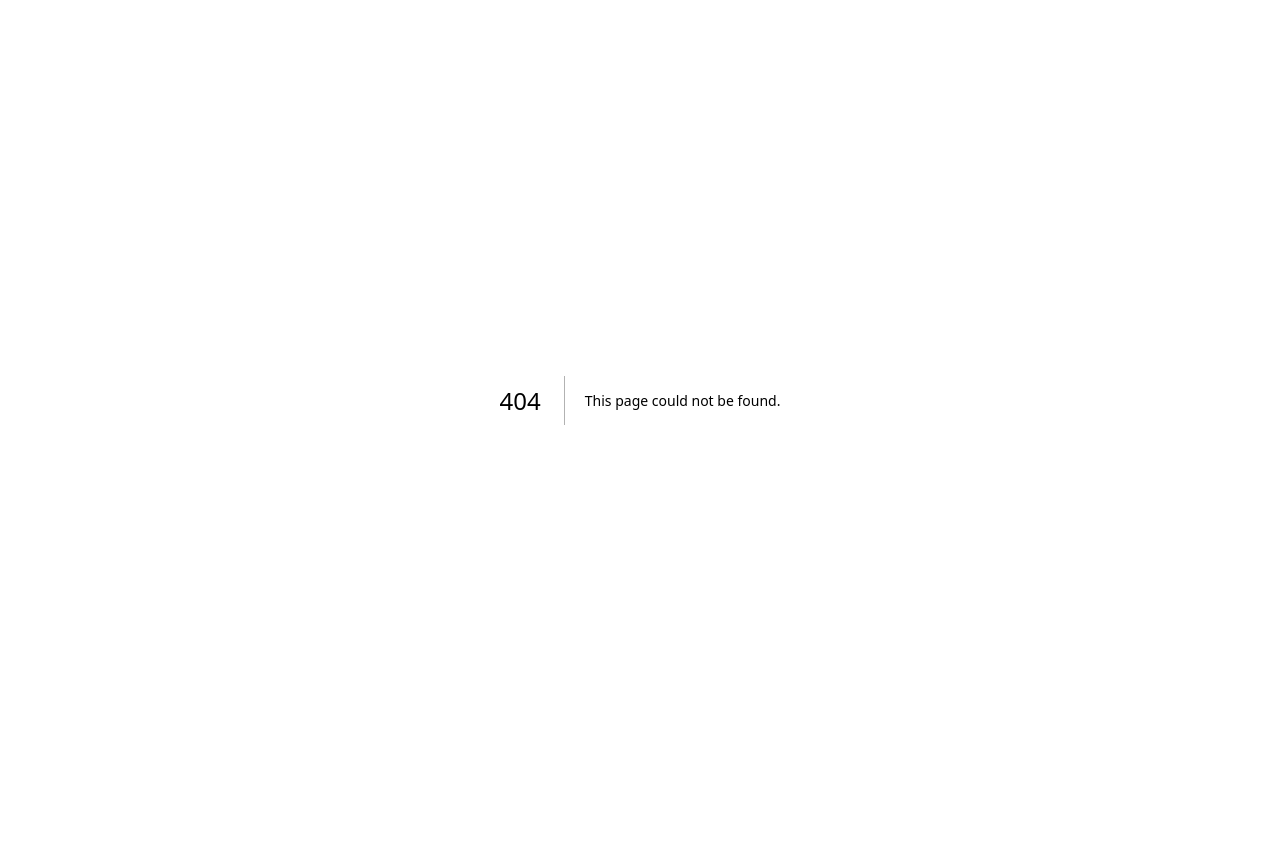
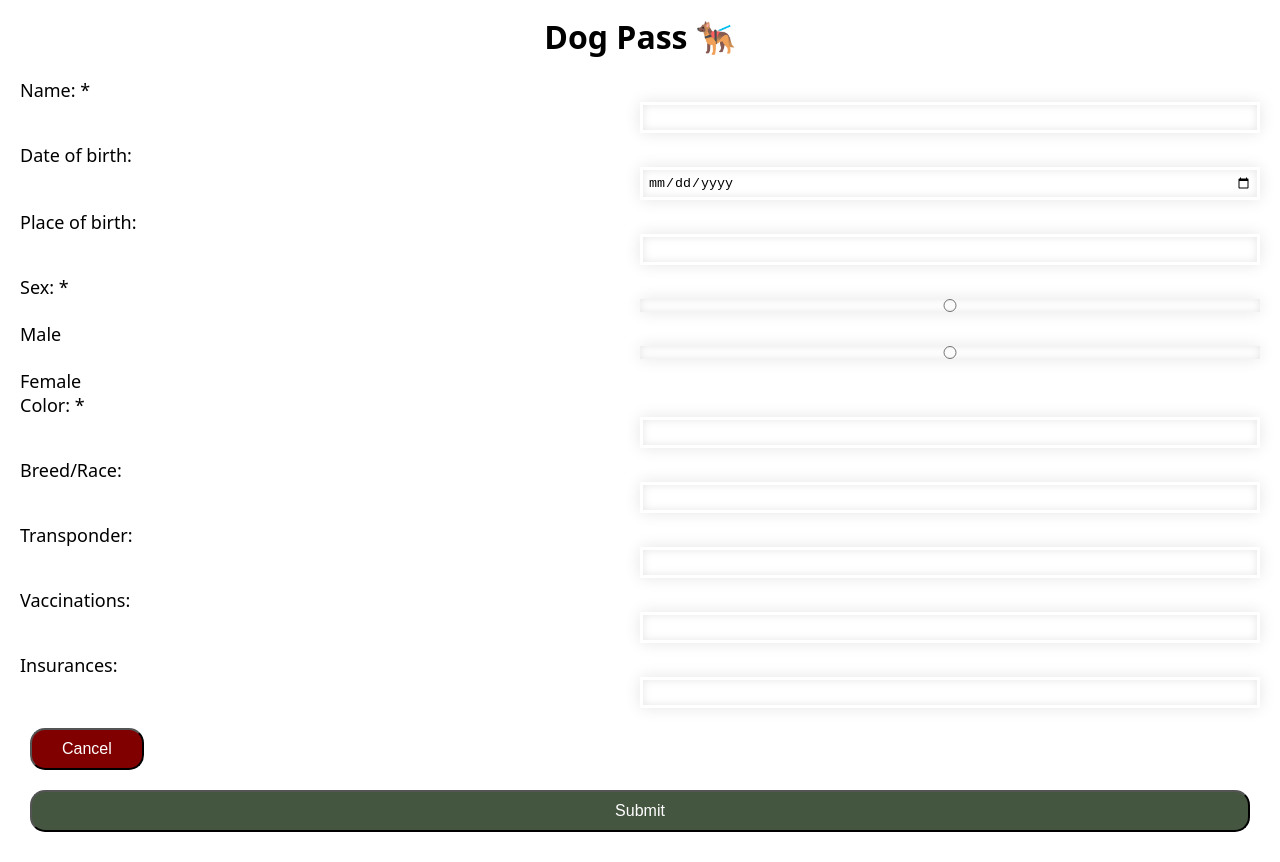
Before and after one commit to RonnySteady/dogpass, a Next.js app: page /dogform in a window 1280 px wide. Before the commit this address had no page. Before the commit the page ends 800 px from the top, so only its background shows below. Built offline with nearby package versions, Linux system fonts and the light colour scheme.

Commit message:
added CreateDog component incl form, rendered in separate page pages/dogform/index.js

```diff
--- /dev/null
+++ b/components/CreateDog/index.js
@@ -0,0 +1,175 @@
+import { useState } from "react";
+import styled from "styled-components";
+import { uid } from "uid";
+import DogCard from "../DogCard";
+import Link from "next/link";
+
+export default function CreateDog({ dogs }) {
+  const [newDog, setNewDog] = useState([]);
+  // const [dateOfBirth, setDateOfBirth] = useState("");
+  // const [placeOfBirth, setPlaceOfBirth] = useState("");
+  // const [sex, setSex] = useState("");
+  // const [color, setColor] = useState("");
+  // const [breedRace, setBreedRace] = useState("");
+  // const [transponder, setTransponder] = useState("");
+  // const [vaccinations, setVaccinations] = useState("");
+  // const [insurances, setInsurances] = useState("");
+
+  const handleSubmit = (event) => {
+    event.preventDefault();
+    // form submission logic
+
+    const data = new FormData(event.target);
+    const formData = Object.fromEntries(data);
+    console.log(formData);
+    const updatedDog = [
+      {
+        id: uid(),
+        name: formData.name,
+        dateOfBirth: formData.dateofbirth,
+        placeOfBirth: formData.placeofbirth,
+        sex: formData.sex,
+        color: formData.color,
+        breedRace: formData.breedrace,
+        transponder: formData.transponder,
+        vaccinations: formData.vaccinations,
+        insurances: formData.insurances,
+      },
+    ];
+    setNewDog(updatedDog);
+  };
+
+  console.log(dogs);
+  return (
+    <>
+      <StyledForm onSubmit={handleSubmit}>
+        <div>
+          <StyledLabel htmlFor="name">Name: * </StyledLabel>
+          <StyledInput type="text" name="name" id="name" required />
+        </div>
+        <div>
+          <StyledLabel htmlFor="dateofbirth">Date of birth: </StyledLabel>
+          <StyledInput type="date" name="dateofbirth" id="dateofbirth" />
+        </div>
+        <div>
+          <StyledLabel htmlFor="placeofbirth">Place of birth: </StyledLabel>
+          <StyledTextarea name="placeofbirth" id="placeofbirth" rows="1" />
+        </div>
+        <div>
+          <StyledLabel htmlFor="sex">Sex: *</StyledLabel>
+          <StyledInput
+            type="radio"
+            name="sex"
+            id="male"
+            value="male"
+            required
+          />
+          <StyledLabel htmlFor="male">Male</StyledLabel>
+          <StyledInput
+            type="radio"
+            name="sex"
+            id="female"
+            value="female"
+            required
+          />
+          <StyledLabel htmlFor="female">Female</StyledLabel>
+        </div>
+        <div>
+          <StyledLabel htmlFor="color">Color: *</StyledLabel>
+          <StyledTextarea name="color" id="color" rows="1" required />
+        </div>
+        <div>
+          <StyledLabel htmlFor="breedrace">Breed/Race: </StyledLabel>
+          <StyledTextarea name="breedrace" id="breedrace" rows="1" />
+        </div>
+        <div>
+          <StyledLabel htmlFor="transponder">Transponder: </StyledLabel>
+          <StyledTextarea name="transponder" id="transponder" rows="1" />
+        </div>
+        <div>
+          <StyledLabel htmlFor="vaccinations">Vaccinations: </StyledLabel>
+          <StyledTextarea name="vaccinations" id="vaccinations" rows="1" />
+        </div>
+        <div>
+          <StyledLabel htmlFor="insurances">Insurances: </StyledLabel>
+          <StyledTextarea name="insurances" id="insurances" rows="1" />
+        </div>
+        <Link href="/">
+          <StyledCancelButton type="button">Cancel</StyledCancelButton>
+        </Link>
+        <StyledSubmitButton type="submit">Submit</StyledSubmitButton>
+      </StyledForm>
+
+      <div>
+        {newDog.map((dog) => (
+          <DogCard key={dog.id} dog={dog} />
+        ))}
+      </div>
+    </>
+  );
+}
+
+const StyledLabel = styled.label`
+  font-size: 18px;
+`;
+
+const StyledInput = styled.input`
+  display: flex;
+  flex-direction: column;
+  width: 50%;
+  position: relative;
+  left: 50%;
+  border: 3px solid white;
+  -webkit-box-shadow: inset 0 0 8px rgba(0, 0, 0, 0.1),
+    0 0 16px rgba(0, 0, 0, 0.1);
+  -moz-box-shadow: inset 0 0 8px rgba(0, 0, 0, 0.1), 0 0 16px rgba(0, 0, 0, 0.1);
+  box-shadow: inset 0 0 8px rgba(0, 0, 0, 0.1), 0 0 16px rgba(0, 0, 0, 0.1);
+  padding: 5px;
+  background: rgba(255, 255, 255, 0.5);
+  margin: 0 0 10px 0;
+`;
+
+const StyledTextarea = styled.input`
+  display: flex;
+  flex-direction: column;
+  width: 50%;
+  position: relative;
+  left: 50%;
+  border: 3px solid white;
+  -webkit-box-shadow: inset 0 0 8px rgba(0, 0, 0, 0.1),
+    0 0 16px rgba(0, 0, 0, 0.1);
+  -moz-box-shadow: inset 0 0 8px rgba(0, 0, 0, 0.1), 0 0 16px rgba(0, 0, 0, 0.1);
+  box-shadow: inset 0 0 8px rgba(0, 0, 0, 0.1), 0 0 16px rgba(0, 0, 0, 0.1);
+  padding: 5px;
+  background: rgba(255, 255, 255, 0.5);
+  margin: 0 0 10px 0;
+`;
+
+const StyledRadio = styled.button`
+  display: flex;
+  flex-direction: row;
+`;
+
+const StyledForm = styled.form`
+  margin: 20px;
+  display: flex;
+  flex-direction: column;
+`;
+
+const StyledCancelButton = styled.button`
+  margin: 10px;
+  background-color: #800000;
+  color: white;
+  padding: 10px 30px;
+  font-size: 16px;
+  border-radius: 15px;
+`;
+
+const StyledSubmitButton = styled.button`
+  margin: 10px;
+  background-color: #445540;
+  color: white;
+  padding: 10px 30px;
+  font-size: 16px;
+  border-radius: 15px;
+`;
--- a/components/DogCard/index.js
+++ b/components/DogCard/index.js
@@ -1,4 +1,5 @@
 import styled from "styled-components";
+import { dogs } from "../../pages/_app";
 
 export default function DogCard({ dog }) {
   return (
--- a/package.json
+++ b/package.json
@@ -16,7 +16,9 @@
     "next": "13.2.3",
     "react": "18.2.0",
     "react-dom": "18.2.0",
-    "styled-components": "^5.3.8"
+    "styled-components": "^5.3.8",
+    "swr": "^2.1.5",
+    "uid": "^2.0.2"
   },
   "devDependencies": {
     "@svgr/webpack": "^6.5.1",
--- a/pages/_app.js
+++ b/pages/_app.js
@@ -3,6 +3,7 @@ import Head from "next/head";
 
 const dogs = [
   {
+    id: 1,
     name: "Anton",
     dateOfBirth: "14.07.2014",
     placeOfBirth: "Romania",
--- a/pages/api/hello.js
+++ /dev/null
@@ -1,5 +0,0 @@
-// Next.js API route support: https://nextjs.org/docs/api-routes/introduction
-
-export default function handler(req, res) {
-  res.status(200).json({ name: 'John Doe' })
-}
--- /dev/null
+++ b/pages/dogform/index.js
@@ -0,0 +1,17 @@
+import Heading from "/components/Heading";
+import CreateDog from "/components/CreateDog";
+import styled from "styled-components";
+
+export default function DogForm({ dogs }) {
+  console.log(dogs ? dogs : 0);
+  return (
+    <main>
+      <Heading>Dog Pass 🐕‍🦺</Heading>
+      <CreateDog dogs={dogs} />
+    </main>
+  );
+}
+
+const StyledDogForm = styled.form`
+  display: flex;
+`;
```
Also changed, not shown: components/AddButton/index.js (deleted, +0 -17 lines), components/AddDogButton/index.js (added, +15 -0 lines), pages/index.js (+5 -2 lines), 1 other file (tests, documents, lock files or other folders).
